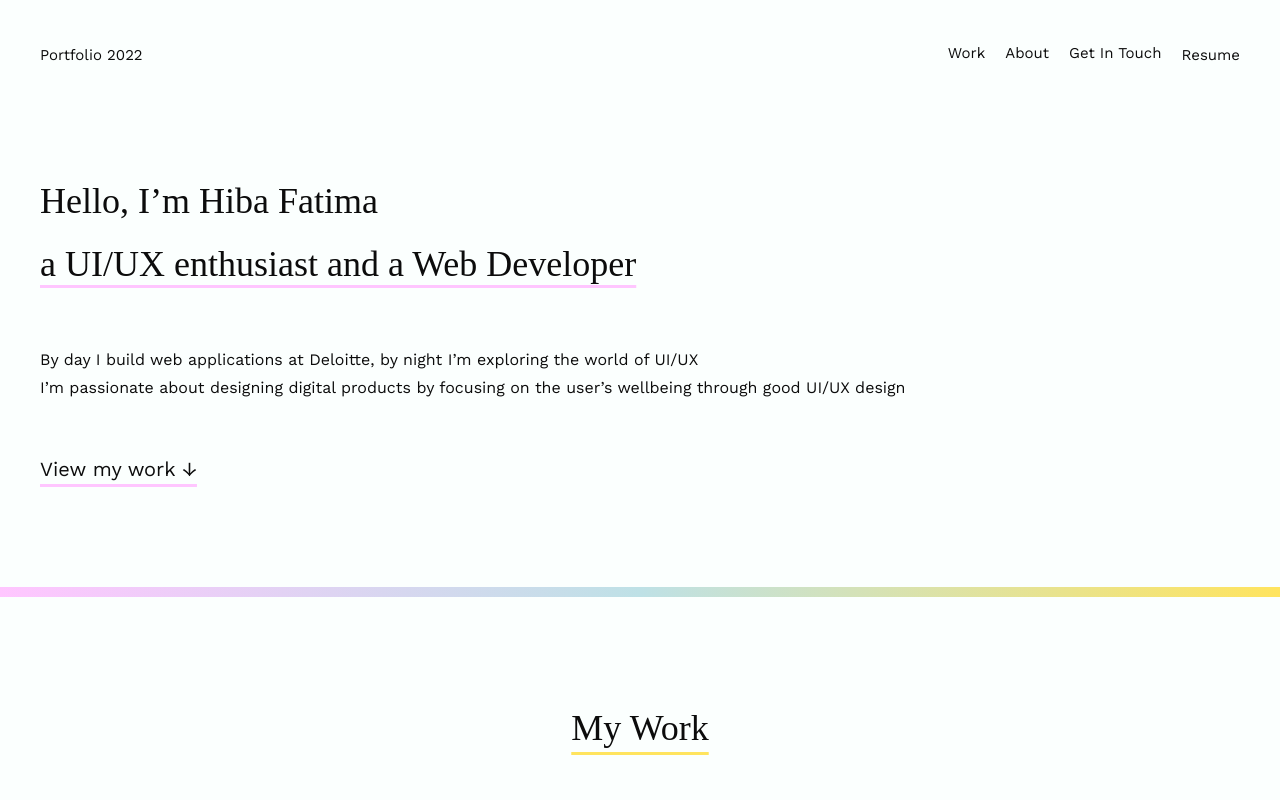
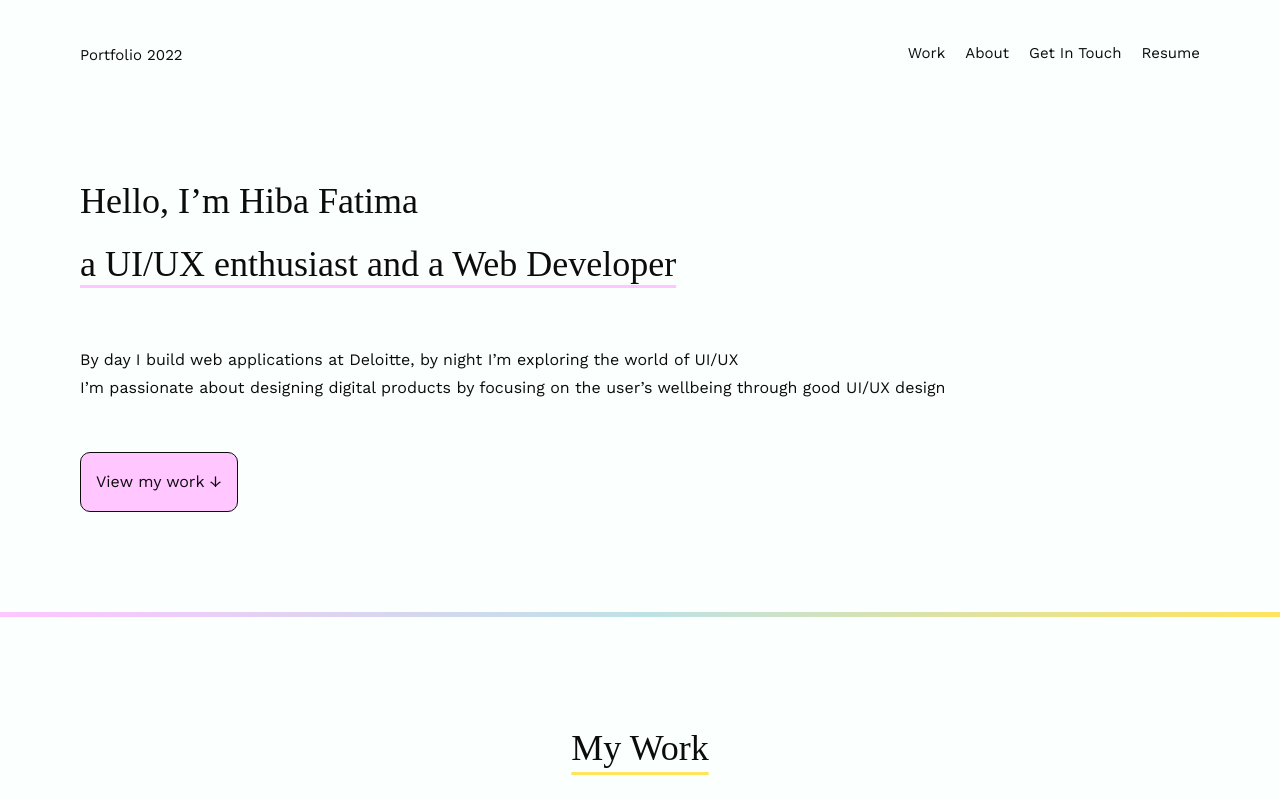
Before and after one commit to Hiba243/hibaportfolio, a React (Create React App) app: page / in a window 1280 px wide. Shown: the top 800 px of the page. Built offline with nearby package versions, Linux system fonts and the light colour scheme; a web font is replaced by a local one.

Commit message:
modified button style

```diff
--- a/sass/base/_typography.scss
+++ b/sass/base/_typography.scss
@@ -49,7 +49,7 @@ body {
 }
 .section-padding {
 
-  margin: 10rem 4rem;
+  margin: 10rem 8rem;
 
   @include respond(phone) {
     margin: 3rem;
@@ -75,14 +75,24 @@ body {
   margin-left:15rem;
 }
 .figmabutton{
+  border: 1px solid ;
+  border-radius: 10px;
+  background-color: #FFE45E;
+  padding: 1.5rem;
+  width: fit-content;
+  margin: 4rem auto;
+}
+.case-study-btn{
   border: 1px solid $color-secondary;
-  border-radius: 5px;
-  color: color-secondary;
-  padding: 3rem 4rem;
-  text-align: center;
-  text-decoration: none;
-  display: inline-block;
+  border-radius: 4px;
+  background-color: #FFE45E;
+  padding: 1.5rem;
   width: fit-content;
-  background-color: transparent;
-  margin: auto;
 }
+.ctabutton{
+  border: 1px solid ;
+  border-radius: 10px;
+  background-color: #FFC6FF;
+  padding: 1.5rem;
+  width: fit-content;
+}
--- a/sass/layout/_case-study-01.scss
+++ b/sass/layout/_case-study-01.scss
@@ -10,7 +10,7 @@
 }
 .case-study-banner{
     display: flex;
-    padding: 3rem;
+    padding: 5rem 3rem;
     justify-content: space-evenly;
     @include respond(tab-port) {
         flex-direction: column;
--- a/sass/layout/_header.scss
+++ b/sass/layout/_header.scss
@@ -4,7 +4,7 @@
   align-items: center;
 }
 .navbar-padding{
-  padding: 4rem 4rem 0 4rem;
+  padding: 4rem 8rem 0 8rem;
   @include respond(phone) {
     padding: 3rem;
   }
@@ -110,7 +110,7 @@
   }
 }
 .footer-padding{
-  padding: 4rem;
+  padding: 4rem 8rem;
   @include respond(phone) {
     padding: 3rem;
   }
--- a/sass/layout/_project.scss
+++ b/sass/layout/_project.scss
@@ -72,7 +72,7 @@
 hr {
   margin-bottom: 3rem;
   background: linear-gradient(to right, #FFC6FF, #BEE1E6,#FFE45E  );
-  height: 10px;
+  height: 5px;
   border:0;
 }
 .text-underline{
--- a/src/App.css
+++ b/src/App.css
@@ -178,7 +178,7 @@ body {
       font-size: 1.5rem; } }
 
 .section-padding {
-  margin: 10rem 4rem; }
+  margin: 10rem 8rem; }
   @media only screen and (max-width: 26.875em) {
     .section-padding {
       margin: 3rem; } }
@@ -201,16 +201,26 @@ body {
   margin-left: 15rem; }
 
 .figmabutton {
+  border: 1px solid;
+  border-radius: 10px;
+  background-color: #FFE45E;
+  padding: 1.5rem;
+  width: fit-content;
+  margin: 4rem auto; }
+
+.case-study-btn {
   border: 1px solid #0c0c0c;
-  border-radius: 5px;
-  color: color-secondary;
-  padding: 3rem 4rem;
-  text-align: center;
-  text-decoration: none;
-  display: inline-block;
-  width: fit-content;
-  background-color: transparent;
-  margin: auto; }
+  border-radius: 4px;
+  background-color: #FFE45E;
+  padding: 1.5rem;
+  width: fit-content; }
+
+.ctabutton {
+  border: 1px solid;
+  border-radius: 10px;
+  background-color: #FFC6FF;
+  padding: 1.5rem;
+  width: fit-content; }
 
 .flower {
   z-index: 5000; }
@@ -270,7 +280,7 @@ body {
   align-items: center; }
 
 .navbar-padding {
-  padding: 4rem 4rem 0 4rem; }
+  padding: 4rem 8rem 0 8rem; }
   @media only screen and (max-width: 26.875em) {
     .navbar-padding {
       padding: 3rem; } }
@@ -355,7 +365,7 @@ body {
       row-gap: 3rem; } }
 
 .footer-padding {
-  padding: 4rem; }
+  padding: 4rem 8rem; }
   @media only screen and (max-width: 26.875em) {
     .footer-padding {
       padding: 3rem; } }
@@ -452,7 +462,7 @@ body {
 hr {
   margin-bottom: 3rem;
   background: linear-gradient(to right, #FFC6FF, #BEE1E6, #FFE45E);
-  height: 10px;
+  height: 5px;
   border: 0; }
 
 .text-underline {
@@ -583,7 +593,7 @@ hr {
 
 .case-study-banner {
   display: flex;
-  padding: 3rem;
+  padding: 5rem 3rem;
   justify-content: space-evenly; }
   @media only screen and (max-width: 60em) {
     .case-study-banner {
--- a/src/components/LandingPage.js
+++ b/src/components/LandingPage.js
@@ -14,7 +14,7 @@ const LandingPage = () => {
                     <p className="text__content">I’m passionate about designing digital products by focusing on the user’s wellbeing through good UI/UX design</p>
                 </div>
 
-                <a href="#work"><p className="text__subheading button-underline">View my work &darr;</p></a>
+                <a href="#work"><p className="text__content button-underline ctabutton">View my work &darr;</p></a>
             </section>
             <hr />
         </div>
--- a/src/components/Navbar.js
+++ b/src/components/Navbar.js
@@ -45,14 +45,14 @@ const Navbar = () => {
             >About</p></Link>
           </li>
           <li className="nav__item">
-          <Link to="contact/"><p  className="nav__link link-effect" onClick={closeMenu}
+          <Link to="/contact"><p  className="nav__link link-effect" onClick={closeMenu}
             >Get In Touch</p
             ></Link>
           </li>
           <li className="nav__item">
-            <a href="#contact" className="nav__link link-effect" onClick={closeMenu}
-            >Resume</a
-            >
+          <Link to="/contact"><p  className="nav__link link-effect" onClick={closeMenu}
+            >Resume</p
+            ></Link>
           </li>
         </ul>
         <div className="hamburger" ref={refHamburger} onClick={mobileMenu}>
--- a/src/components/Project1.js
+++ b/src/components/Project1.js
@@ -38,6 +38,7 @@ export default function Project1() {
                         <span className='logo-size material-icons'>account_circle</span>
                         <p className='text__content'>Student project for Google UX Design Certificate</p>
                     </div>
+                    <button className='text__content case-study-btn'>View Prototype</button>
                 </div>
                 <div className='case-study-banner-image'>
                     <img src={HeroImg ? HeroImg : ''} className='responsive-img' alt="home-pg"></img>
@@ -246,7 +247,7 @@ export default function Project1() {
                     <p className='text__content'>Colors were picked such that the contrast of the colors were accesssible and allowed text to be readable.</p>
                     <p className='text__content'>I used several of figma’s prototype features such as smart animate, after delay, and overflow scrolling.</p>
                 </div>
-                <button className='figmabutton text__subheading-bold'>View My Figma Design File</button>
+                <button className='figmabutton text__content'>View My Figma Design File</button>
                 <div className='case-study-banner-image section-padding'>
                         <img src={HighFiWireframe ? HighFiWireframe : ''} className='responsive-img' alt="home-pg"></img>
                     </div>
```
